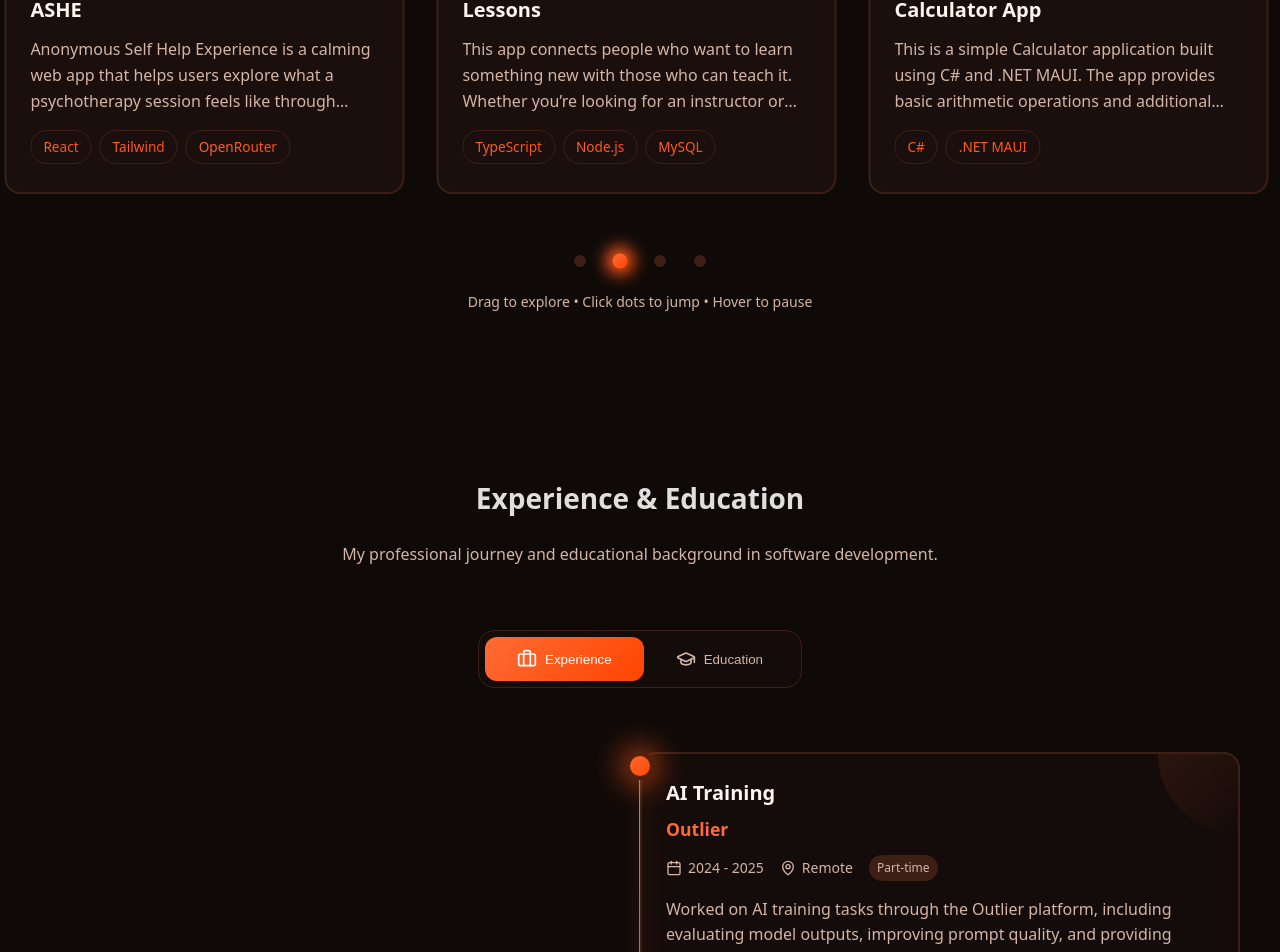
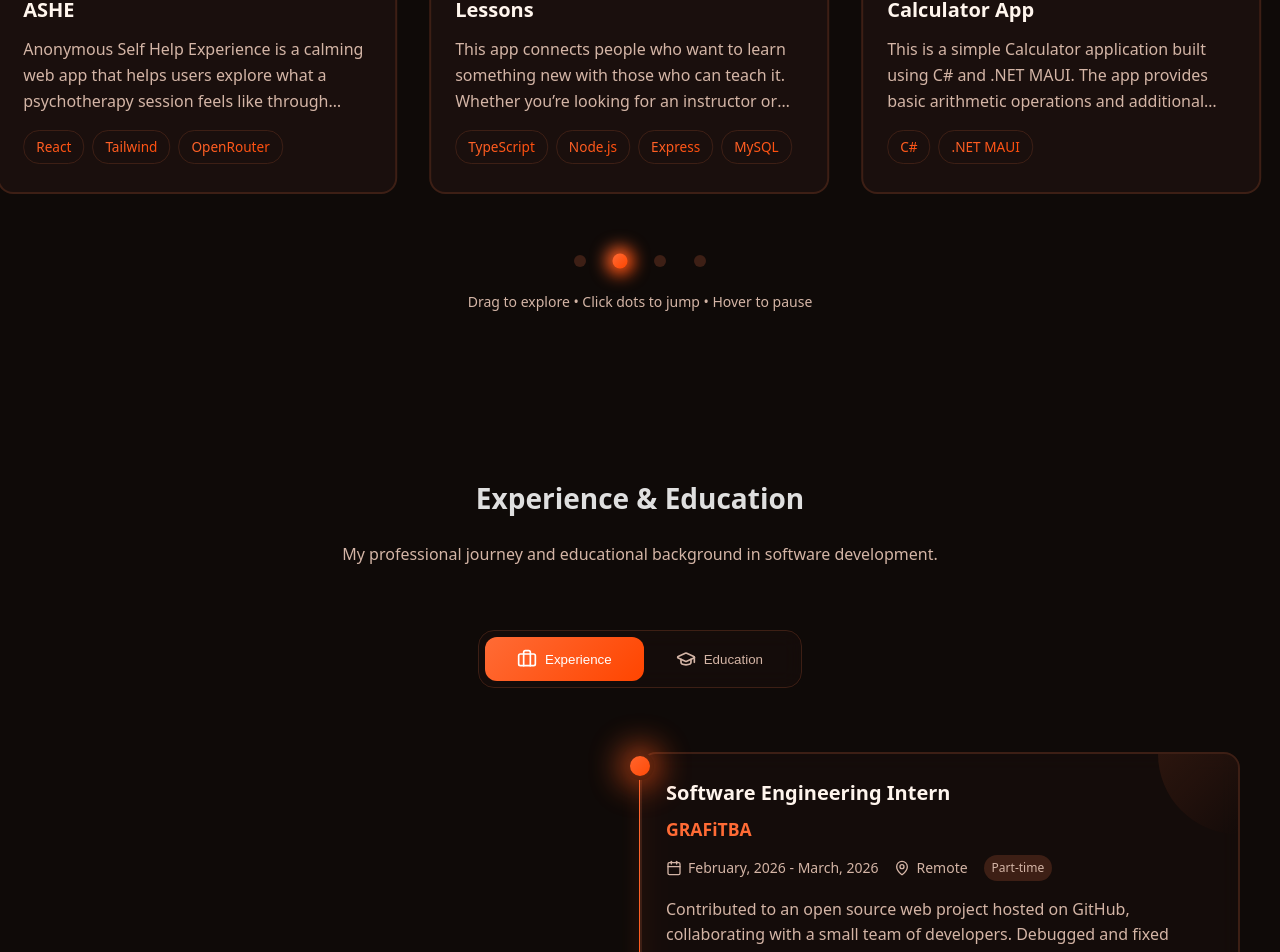
Before and after one commit to ShemichAdnan/Portfolio, a React (Vite) app: page / in a window 1280 px wide. Shown: the part 1360-2312 px from the top of the page. Built offline with nearby package versions, Linux system fonts and the light colour scheme.

Commit message:
New CV uploaded and updated experience

```diff
--- a/src/components/Experience.jsx
+++ b/src/components/Experience.jsx
@@ -20,6 +20,16 @@ const experiences = [
     location: 'Remote',
     period: '2024 - 2025',
     description: 'Worked on AI training tasks through the Outlier platform, including evaluating model outputs, improving prompt quality, and providing high-quality data annotations. Developed strong analytical skills and gained hands-on experience with large language model behavior.',
+    type: 'Part-time',
+    current: false,
+  },
+  {
+    id: 3,
+    position: 'Software Engineering Intern',
+    company: 'GRAFiTBA',
+    location: 'Remote',
+    period: 'February, 2026 - March, 2026',
+    description: 'Contributed to an open source web project hosted on GitHub, collaborating with a small team of developers. Debugged and fixed issues on an existing web application, improving functionality and user experience. Learned real-world software development practices, including version control, code review, and team collaboration.',
     type: 'Part-time',
     current: false,
   },
--- a/src/components/Footer.jsx
+++ b/src/components/Footer.jsx
@@ -4,7 +4,7 @@ const Footer = () => {
 
   return (
     <footer className="footer">
-      <p>© 2025 Adnan Šemić</p>
+      <p>© 2026 Adnan Šemić</p>
     </footer>
   )
 }
--- a/src/components/Projects.jsx
+++ b/src/components/Projects.jsx
@@ -33,8 +33,8 @@ const projectsData = [
     image: LessonsImg,
     github: 'https://github.com/ShemichAdnan/LessonsPlatform',
     demo: null,
-    tags: ['TypeScript', 'Node.js', 'MySQL'],
-    inProgress: true
+    tags: ['TypeScript', 'Node.js', 'Express', 'MySQL'],
+    inProgress: false
   },
   {
     id: 4,
--- a/src/components/Skills.jsx
+++ b/src/components/Skills.jsx
@@ -19,14 +19,14 @@ import {
 
 const skills = [
   { id: 1, name: 'JavaScript', icon: Code, },
-  { id: 2, name: 'React.js', icon: Code2, },
+  { id: 2, name: 'React', icon: Code2, },
   { id: 3, name: 'Java', icon: Coffee, },
   { id: 4, name: 'CSS', icon: Palette, },
   { id: 5, name: 'HTML', icon: FileCode, },
   { id: 6, name: 'C#', icon: Hash, },
   { id: 7, name: 'TypeScript', icon: Terminal, },
   { id: 8, name: 'C++', icon: Terminal, },
-  { id: 9, name: '.NET MAUI', icon: Smartphone, },
+  { id: 9, name: 'C', icon: Terminal, },
   { id: 10, name: 'Figma', icon: Figma, },
   { id: 11, name: 'Video Editing', icon: Video, }
 ]
```
Also changed, not shown: 1 other file (tests, documents, lock files or other folders).
